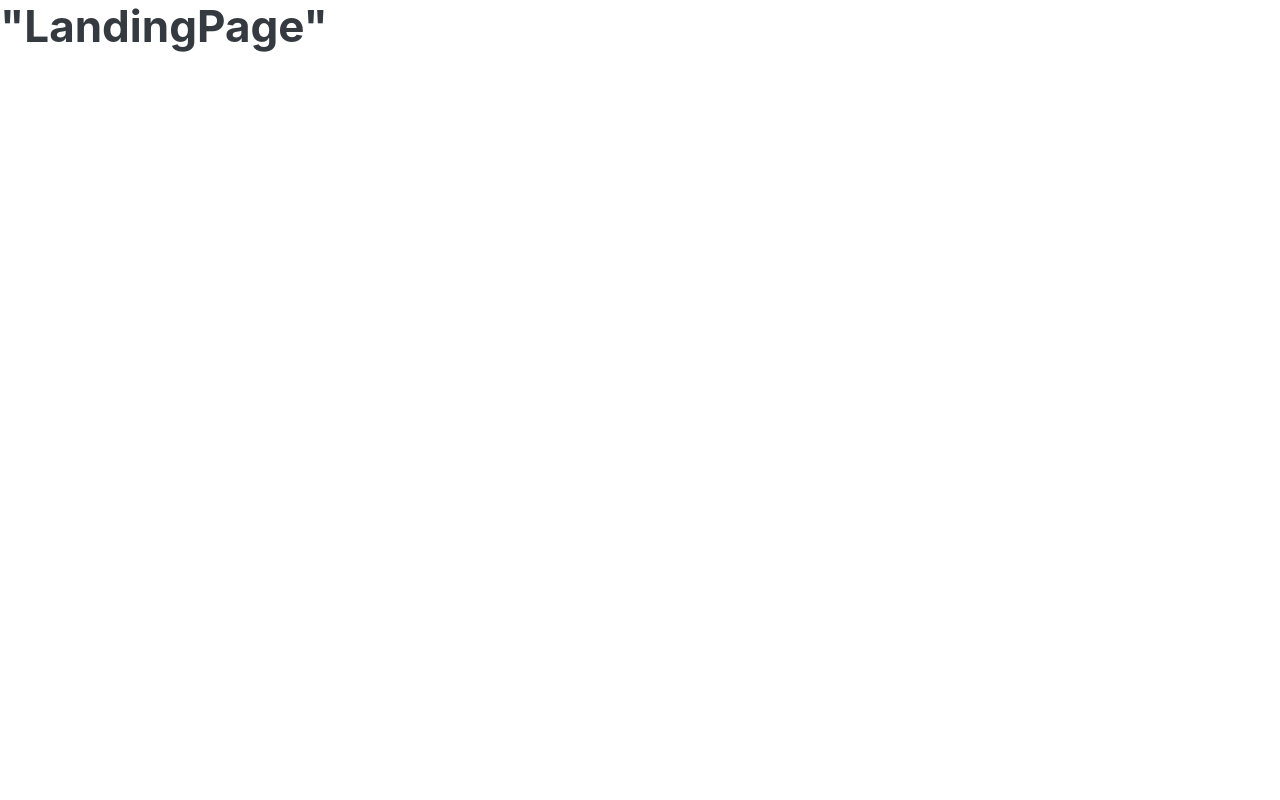
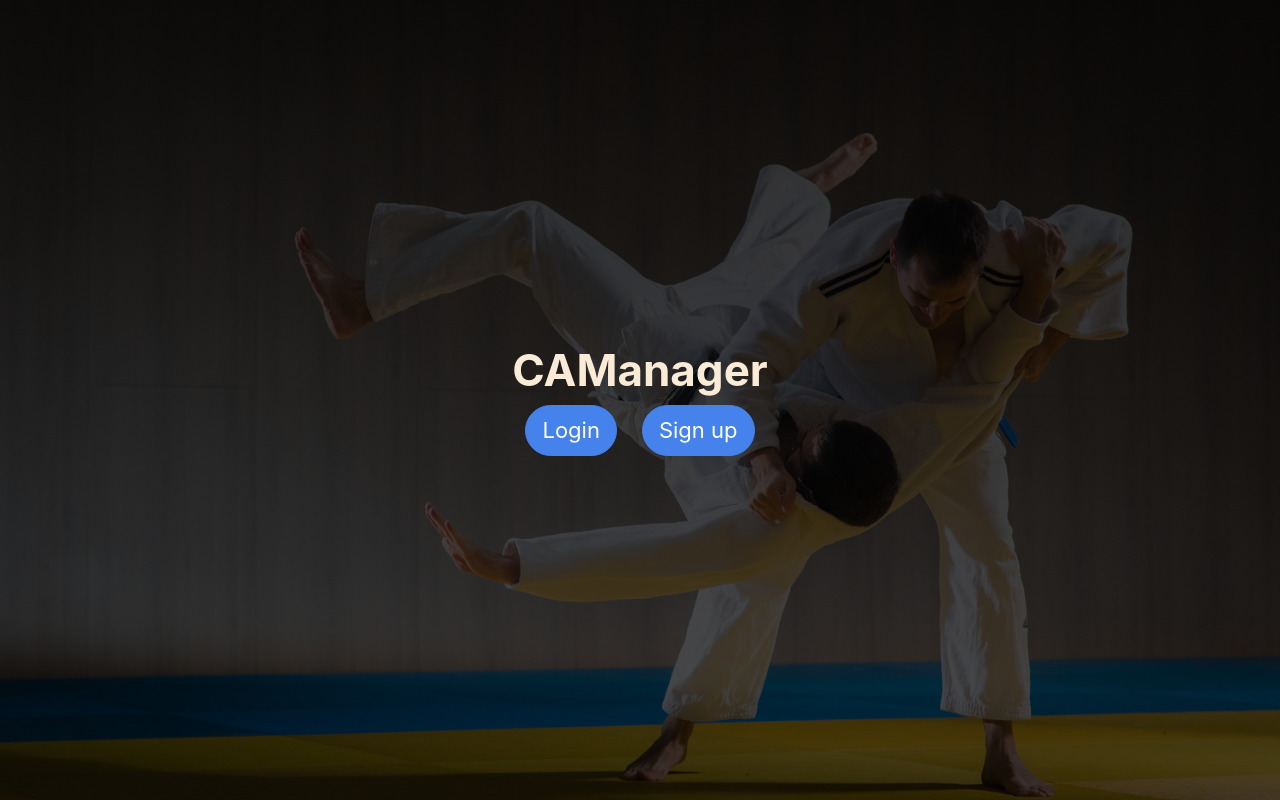
Before and after one commit to zaidsaeed/CAManager-FE, a React (Create React App) app: page / in a window 1280 px wide. Built offline with nearby package versions, Linux system fonts and the light colour scheme.

Commit message:
added a basic landing page, need to fix routing now

```diff
--- /dev/null
+++ b/src/components/LandingPage.css
@@ -0,0 +1,15 @@
+.wrapper{
+    background: linear-gradient(rgba(0, 0, 0, .8), rgba(0, 0, 0, .7)), url(./Assets/background.jpg);
+    height: 100vh;
+	background-position: center;
+	background-size: cover;
+}
+
+.centered{
+    display: flex;
+    flex-direction: column;
+    justify-content: center;
+    align-items: center;
+    height: 100vh;
+    color: antiquewhite;
+}
--- a/src/components/LandingPage.tsx
+++ b/src/components/LandingPage.tsx
@@ -1,12 +1,23 @@
 import React, {useState} from 'react';
+import "./LandingPage.css";
 
 const LandingPage = () => {
 
-    return <div>
-        <h1>
-            "LandingPage"
-        </h1>
-    </div>;
+    return (
+        <React.Fragment>
+        <section>
+          <div className='wrapper'>
+            <div className="centered">
+              <h1>CAManager</h1>
+              <div className="buttons">
+                <button type="button" className="btn btn-primary btn-lg" style={{marginRight: "10px"}}>Login</button>
+                <button type="button" className="btn btn-primary btn-lg" style={{marginLeft: "15px"}}>Sign up</button>
+              </div>
+            </div>
+          </div>
+        </section>
+      </React.Fragment>
+    );
 }
 
 export default LandingPage;
```
Also changed, not shown: src/components/Assets/background.jpg (added).
